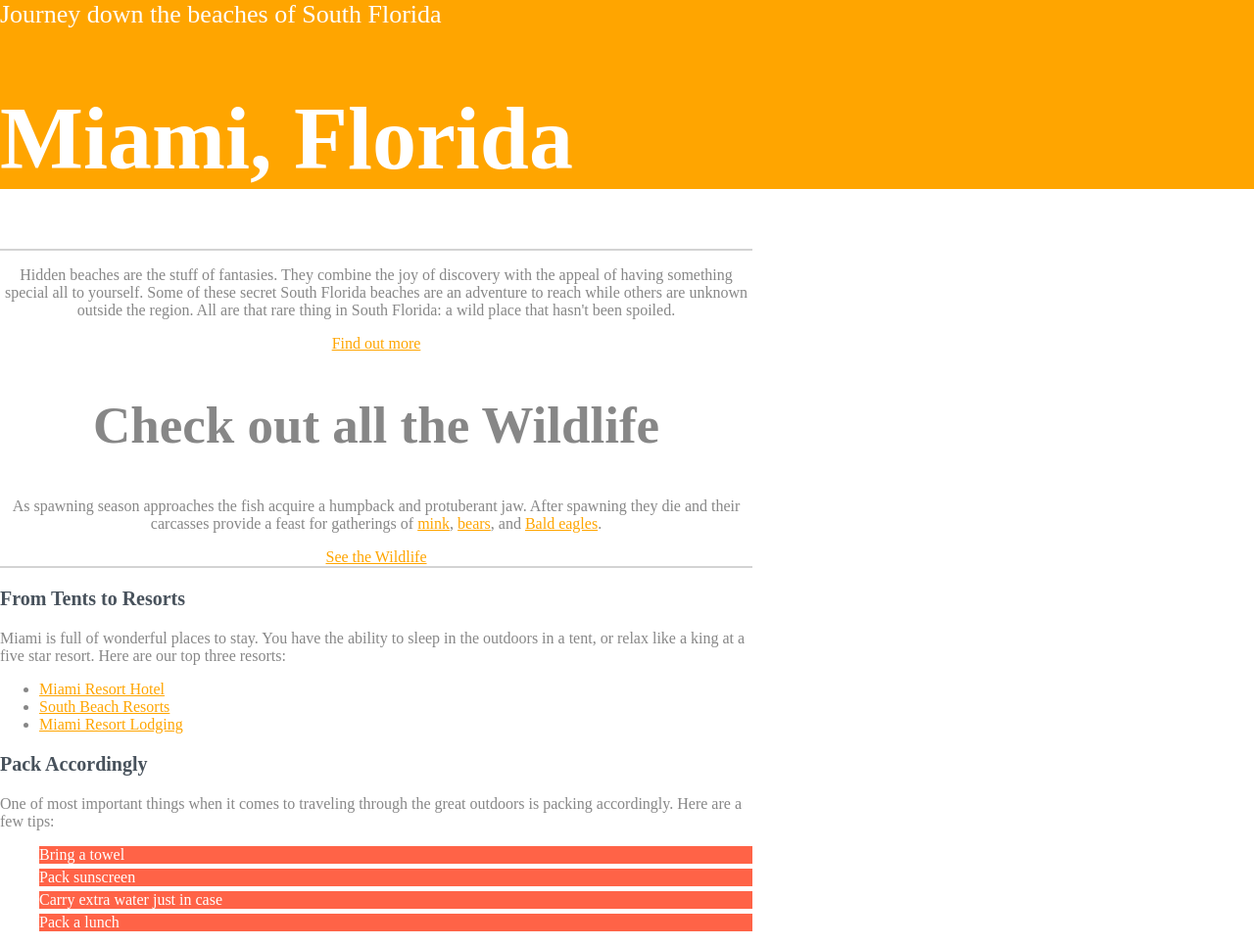
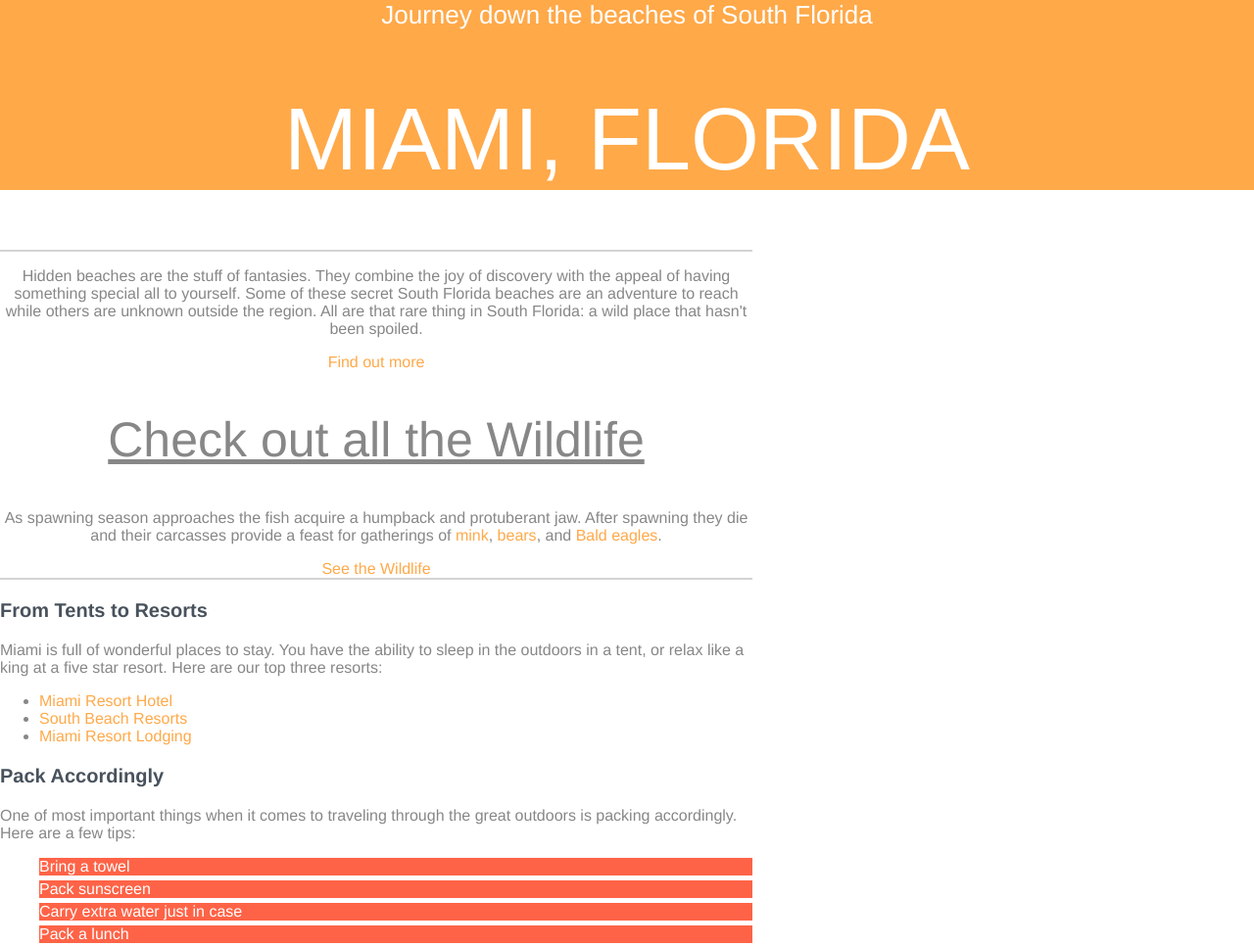
Before and after one commit to jphoeckele/CSS_Basics, a plain HTML site: page index.html in a window 1280 px wide. Shown: the top 966 px of the page at 98% size. Drawn offline with Linux system fonts and the light colour scheme.

Commit message:
added font families to h tags and modified some color changes. Nothiing major, just detail work and experimentation

```diff
--- a/css/style.css
+++ b/css/style.css
@@ -4,6 +4,7 @@ body {
   color: #878787;
   margin: 0;
   font-size: 1em;
+  font-family: "Helvetica Neue", Helvetica, Arial, sans-serif;
 }
 
 ol li {
@@ -14,11 +15,15 @@ ol li {
 
 h1 {
   font-size: 5.625rem; /* 90px/16px */
-  color: white;
+  color: rgba(255, 255, 255, 1);
+  text-transform: uppercase;
+  font-weight: normal;
 }
 
 h2 {
-  font-size: 53px;
+  font-size: 3.125em;
+  text-decoration: underline;
+  font-weight: normal;
 }
 
 h3 {
@@ -29,7 +34,7 @@ h3 {
 /* class selectors */
 
 .main-header {
-  background-color: orange;
+  background-color: #ffa949;
 }
 
 .title {
@@ -42,7 +47,8 @@ h3 {
   width: 60%;
 }
 
-.primary-content {
+.primary-content,
+.main-header {
   text-align: center;
 }
 
@@ -58,13 +64,14 @@ h3 {
 #main-footer {
   padding-top: 60px;
   padding-bottom: 60px;
-  border-bottom: solid 10px orange;
+  border-bottom: solid 10px #ffa949;
 }
 
 /* pseudo selectors */
 
 a:link {
-  color: orange;
+  color: rgb(255, 169, 73);
+  text-decoration: none;
 }
 
 a:visited {
@@ -72,7 +79,7 @@ a:visited {
 }
 
 a:hover {
-  color: forestgreen;
+  color: rgba(255, 169, 73, .4);
 }
 
 a:active {
```
